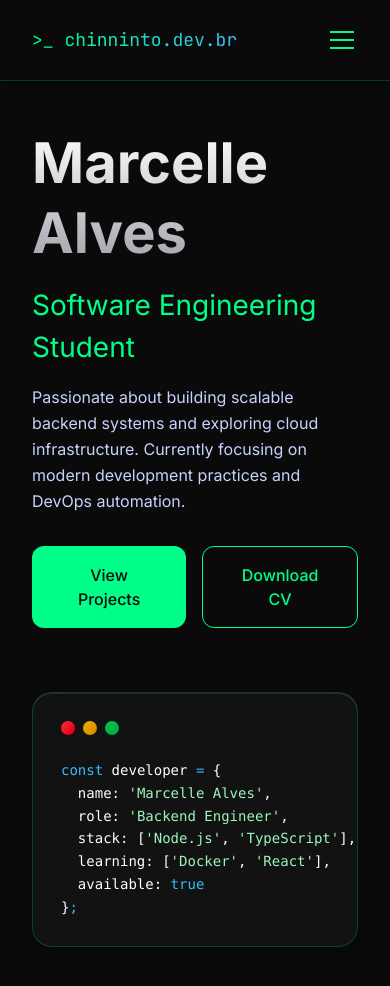
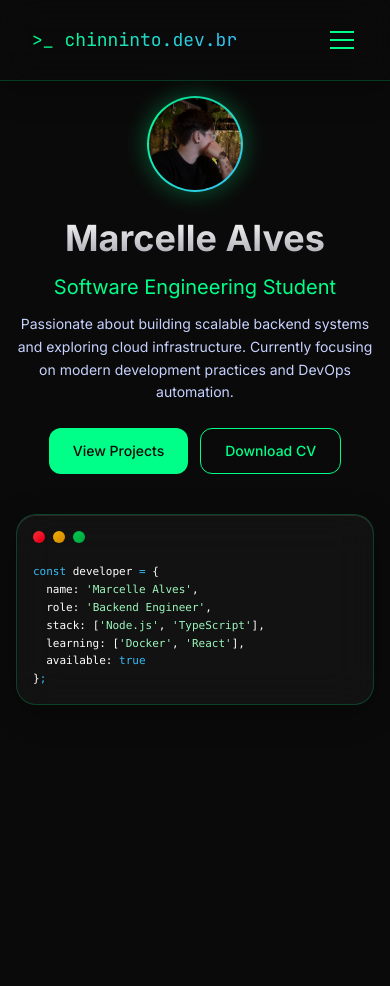
Before and after one commit to devchinninto/portfolio, a React (Vite) app: page / in a window 390 px wide. Shown: the top 986 px of the page. After the commit the page ends 844 px from the top, so only its background shows below. Built offline with nearby package versions, Linux system fonts and the light colour scheme.

Commit message:
feat: add profile picture and update Hero component layout to improve responsiveness

```diff
--- a/src/components/Hero.tsx
+++ b/src/components/Hero.tsx
@@ -5,6 +5,7 @@ const HERO_CONTENT = {
   name: 'Marcelle Alves',
   role: 'Software Engineering Student',
   bio: 'Passionate about building scalable backend systems and exploring cloud infrastructure. Currently focusing on modern development practices and DevOps automation.',
+  avatar: 'src/assets/pfp.jpg',
   buttons: [
     { label: 'View Projects', variant: 'primary' as const },
     { label: 'Download CV', variant: 'outline' as const }
@@ -23,17 +24,17 @@ const DEV_PROFILE = {
 // Color of the 'buttons' on the code editor
 function WindowControls() {
   return (
-    <div className="flex gap-2 mb-6">
-      <div className="w-3.5 h-3.5 rounded-full bg-gradient-to-br from-red-500 to-red-600" />
-      <div className="w-3.5 h-3.5 rounded-full bg-gradient-to-br from-yellow-500 to-yellow-600" />
-      <div className="w-3.5 h-3.5 rounded-full bg-gradient-to-br from-green-500 to-green-600" />
+    <div className="flex gap-2 mb-5 lg:mb-6">
+      <div className="w-3 h-3 lg:w-3.5 lg:h-3.5 rounded-full bg-gradient-to-br from-red-500 to-red-600" />
+      <div className="w-3 h-3 lg:w-3.5 lg:h-3.5 rounded-full bg-gradient-to-br from-yellow-500 to-yellow-600" />
+      <div className="w-3 h-3 lg:w-3.5 lg:h-3.5 rounded-full bg-gradient-to-br from-green-500 to-green-600" />
     </div>
   )
 }
 
 type ButtonVariant = 'primary' | 'outline'
 
-// Main buttons
+// Main buttons style
 function HeroButton({
   label,
   variant
@@ -41,15 +42,41 @@ function HeroButton({
   label: string
   variant: ButtonVariant
 }) {
-  const base = 'px-8 py-4 rounded-xl font-medium transition-all duration-300'
+  const base =
+    'px-6 py-3 sm:px-8 sm:py-4 rounded-xl font-medium text-sm sm:text-base transition-all duration-300'
 
   const styles: Record<ButtonVariant, string> = {
     primary: `${base} bg-[#00FF88] text-[#0A0A0A] hover:shadow-[0_4px_20px_rgba(0,255,136,0.4)] hover:scale-105`,
-
     outline: `${base} border border-[#00FF88] text-[#00FF88] hover:bg-[rgba(0,255,136,0.1)] hover:shadow-[0_4px_20px_rgba(0,255,136,0.2)]`
   }
 
   return <button className={styles[variant]}>{label}</button>
+}
+
+// Avatar / profile photo
+// Returns picture if true, otherwise, returns my initials.
+function Avatar({ src, name }: { src: string; name: string }) {
+  const initials = name
+    .split(' ')
+    .map((n) => n[0])
+    .join('')
+    .slice(0, 2)
+
+  return (
+    <div className="flex justify-center lg:justify-start">
+      <div className="relative w-24 h-24 sm:w-28 sm:h-28 lg:w-32 lg:h-32 rounded-full p-[2px] bg-gradient-to-br from-[#00FF88] to-[#38BDF8] shadow-[0_0_24px_rgba(0,255,136,0.35)]">
+        <div className="w-full h-full rounded-full overflow-hidden bg-[#111]">
+          {src ? (
+            <img src={src} alt={name} className="w-full h-full object-cover" />
+          ) : (
+            <div className="w-full h-full flex items-center justify-center text-2xl sm:text-3xl font-bold text-gradient-logo select-none">
+              {initials}
+            </div>
+          )}
+        </div>
+      </div>
+    </div>
+  )
 }
 
 // Syntax highlight color tokens
@@ -81,9 +108,9 @@ function CodeEditorCard() {
   const { name, role, stack, learning, available } = DEV_PROFILE
 
   return (
-    <div className="glass-code-card rounded-[20px] p-7">
+    <div className="glass-code-card rounded-[20px] p-4 sm:p-6 lg:p-7 overflow-x-auto">
       <WindowControls />
-      <pre className="font-['JetBrains_Mono'] text-[14px] leading-relaxed">
+      <pre className="font-['JetBrains_Mono'] text-[11px] sm:text-[13px] lg:text-[14px] leading-relaxed">
         <code>
           <span className={keywordColor}>const</span>{' '}
           <span className={symbolColor}>developer</span>{' '}
@@ -123,32 +150,35 @@ function CodeEditorCard() {
 }
 
 // Hero
-
 export function Hero() {
-  const { name, role, bio, buttons } = HERO_CONTENT
+  const { name, role, bio, avatar, buttons } = HERO_CONTENT
 
   return (
-    <section className="pt-32 pb-24 px-8">
+    <section className="pt-24 pb-16 px-4 sm:pt-28 sm:pb-20 sm:px-6 lg:pt-32 lg:pb-24 lg:px-8">
       <div className="max-w-[1440px] mx-auto">
-        <div className="grid grid-cols-1 lg:grid-cols-2 gap-16 items-center">
+        <div className="grid grid-cols-1 lg:grid-cols-2 gap-10 sm:gap-12 lg:gap-16 items-center">
           {/* Left — text content */}
           <motion.div
-            initial={{ opacity: 0, x: -50 }}
-            animate={{ opacity: 1, x: 0 }}
+            initial={{ opacity: 0, y: 30 }}
+            animate={{ opacity: 1, y: 0 }}
             transition={{ duration: 0.6, delay: 0.2 }}
-            className="space-y-8"
+            className="space-y-6 sm:space-y-8 text-center lg:text-left"
           >
-            <div className="space-y-4">
-              <h1 className="text-[56px] font-bold leading-tight text-gradient-white">
+            <Avatar src={avatar} name={name} />
+
+            <div className="space-y-3 sm:space-y-4">
+              <h1 className="text-4xl sm:text-5xl lg:text-[56px] font-bold leading-tight text-gradient-white">
                 {name}
               </h1>
-              <h2 className="text-[28px] text-[#00FF88]">{role}</h2>
-              <p className="text-[#c7d2fe] text-base leading-relaxed max-w-xl">
+              <h2 className="text-xl sm:text-2xl lg:text-[28px] text-[#00FF88]">
+                {role}
+              </h2>
+              <p className="text-[#c7d2fe] text-sm sm:text-base leading-relaxed max-w-xl mx-auto lg:mx-0">
                 {bio}
               </p>
             </div>
 
-            <div className="flex gap-4">
+            <div className="flex flex-wrap justify-center lg:justify-start gap-3 sm:gap-4">
               {buttons.map((btn) => (
                 <HeroButton key={btn.label} {...btn} />
               ))}
@@ -157,8 +187,8 @@ export function Hero() {
 
           {/* Right — code card */}
           <motion.div
-            initial={{ opacity: 0, x: 50 }}
-            animate={{ opacity: 1, x: 0 }}
+            initial={{ opacity: 0, y: 30 }}
+            animate={{ opacity: 1, y: 0 }}
             transition={{ duration: 0.6, delay: 0.4 }}
           >
             <CodeEditorCard />
```
Also changed, not shown: src/assets/pfp.jpg (added).
